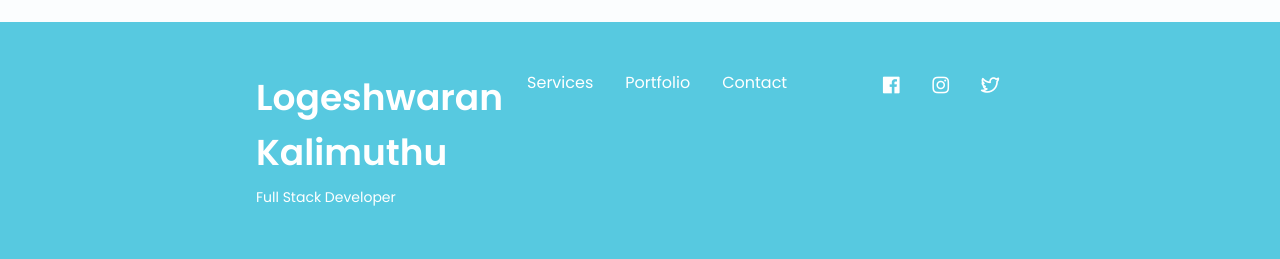
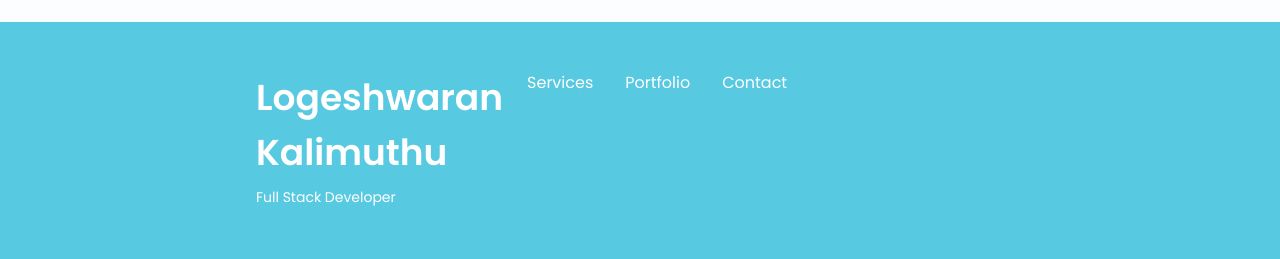
Before and after one commit to Logeshwaran27620/Logeshwaran, a plain HTML site: page index.html in a window 1280 px wide. Shown: the part 5615-5874 px from the top of the page. Drawn offline with nearby package versions, Linux system fonts and the light colour scheme.

Commit message:
Update index.html

```diff
--- a/index.html
+++ b/index.html
@@ -673,17 +673,7 @@
                     </li>
                 </ul>
 
-                <div class="footer__socials">
-                    <a href=https://www.facebook.com/prashanna.drashan" target="_blank" class="footer__social">
-                        <i class="uil uil-facebook"></i>
-                    </a>
-                    <a href="https://www.instagram.com/prashanna01/" target="_blank" class="footer__social">
-                        <i class="uil uil-instagram"></i>
-                    </a>
-                    <a href="https://twitter.com/prashanna01" target="_blank" class="footer__social">
-                        <i class="uil uil-twitter-alt"></i>
-                    </a>
-                </div>
+
             </div>
             <p class="footer__copy">&#169; Logesh27. All rights reserved.</p>
         </div>
```
